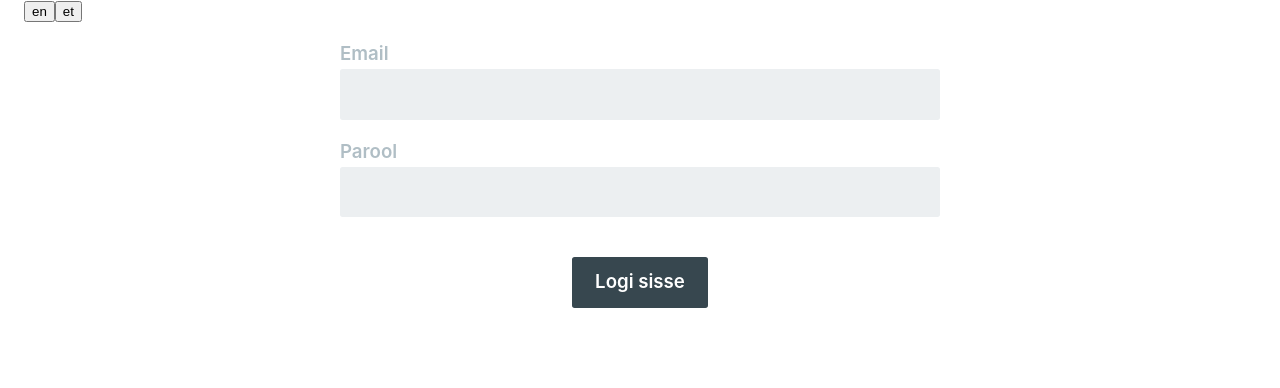
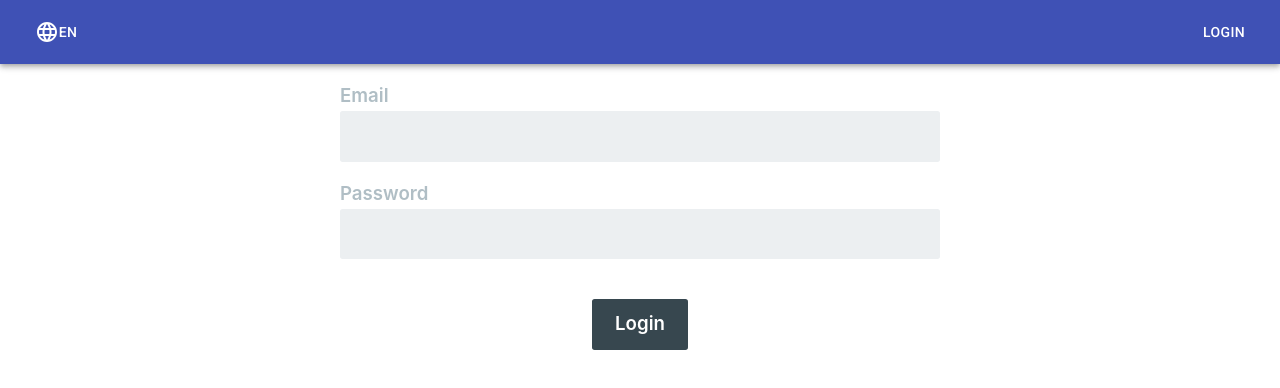
Before and after one commit to zelos-app/community-helpdesk, a React (Create React App) app in the folder front/: page /auth/login in a window 1280 px wide. Shown: the top 388 px of the page. Built offline with nearby package versions, Linux system fonts and the light colour scheme.

Commit message:
Add AppBar (#47)

```diff
--- a/front/src/App.js
+++ b/front/src/App.js
@@ -1,8 +1,16 @@
-import React, { useState, useEffect } from "react";
+import React, { useState, useEffect, useContext } from "react";
 import { ThemeProvider } from "styled-components";
-import { IntlProvider } from "react-intl";
+import { IntlProvider, FormattedMessage } from "react-intl";
 import Container from "@material-ui/core/Container";
+import AppBar from "@material-ui/core/AppBar";
+import Toolbar from "@material-ui/core/Toolbar";
+import Menu from "@material-ui/core/Menu";
+import Button from "@material-ui/core/Button";
+import MenuItem from "@material-ui/core/MenuItem";
+import LanguageIcon from "@material-ui/icons/Language";
 import Router from "./Router";
+import { Link } from "react-router-dom";
+import { isLoggedIn, logout, LoggedInContext } from "./utils/auth";
 import "./main.scss";
 
 // Styles
@@ -15,7 +23,7 @@ import translations_et from "./translations/et.json";
 
 // i18 configs
 const i18nConfig = {
-  defaultLocale: "et",
+  defaultLocale: "en",
   messages: {
     en: translations_en,
     et: translations_et,
@@ -30,6 +38,18 @@ export default () => {
     document.documentElement.lang = lang;
   };
 
+  const [anchorEl, setAnchorEl] = React.useState(null);
+
+  const handleClick = (event) => {
+    setAnchorEl(event.currentTarget);
+  };
+
+  const handleClose = () => {
+    setAnchorEl(null);
+  };
+
+  const [isLogged, setLogged] = useState(isLoggedIn());
+
   return (
     <IntlProvider
       locale={locale}
@@ -37,17 +57,68 @@ export default () => {
       messages={i18nConfig.messages[locale]}
     >
       <ThemeProvider theme={{ ...lightTheme, ...variables }}>
-        {/* Include global styles */}
-        <GlobalStyles />
-        <Container maxWidth="xl">
-
-          {/* Change language */}
-          <button onClick={() => selectLanguage("en")}>en</button>
-          <button onClick={() => selectLanguage("et")}>et</button>
-
-          {/* Routes */}
-          <Router />
-        </Container>
+        <LoggedInContext.Provider value={{ data: isLogged, set: setLogged }}>
+          {/* Include global styles */}
+          <GlobalStyles />
+          <AppBar position="static">
+            <Toolbar>
+              <Button
+                aria-controls="langmenu"
+                aria-haspopup="true"
+                onClick={handleClick}
+                color="inherit"
+              >
+                <LanguageIcon />
+                {locale.toUpperCase()}
+              </Button>
+              <Menu
+                id="langmenu"
+                anchorEl={anchorEl}
+                open={Boolean(anchorEl)}
+                onClose={handleClose}
+                keepMounted
+              >
+                <MenuItem
+                  onClick={() => {
+                    handleClose();
+                    selectLanguage("en");
+                  }}
+                >
+                  English
+                </MenuItem>
+                <MenuItem
+                  onClick={() => {
+                    handleClose();
+                    selectLanguage("et");
+                  }}
+                >
+                  Eesti
+                </MenuItem>
+              </Menu>
+              <div style={{ flex: "1 1 auto" }} />
+              {isLogged ? (
+                <Button
+                  color="inherit"
+                  onClick={() => {
+                    logout();
+                    setLogged(false);
+                  }}
+                >
+                  <FormattedMessage id="log_out" />
+                </Button>
+              ) : (
+                <Link to="/auth">
+                  <Button color="inherit">
+                    <FormattedMessage id="login" />
+                  </Button>
+                </Link>
+              )}
+            </Toolbar>
+          </AppBar>
+          <Container maxWidth="xl">
+            <Router />
+          </Container>
+        </LoggedInContext.Provider>
       </ThemeProvider>
     </IntlProvider>
   );
--- a/front/src/routes/Auth/Login.js
+++ b/front/src/routes/Auth/Login.js
@@ -1,11 +1,12 @@
 import isEmail from "isemail";
-import React from "react";
+import React, { useContext } from "react";
 import { Formik } from "formik";
-import { login } from "../../utils/auth";
+import { login, LoggedInContext } from "../../utils/auth";
 import CustomButton from "../../components/CustomButton/CustomButton";
 import CustomInput from "../../components/CustomInput/CustomInput";
 
 export default function Login() {
+  const { set } = useContext(LoggedInContext);
   return (
     <div className="auth-children">
       <div className="auth-children-wrapper">
@@ -27,8 +28,12 @@ export default function Login() {
             return errors;
           }}
           onSubmit={async (values, formik) => {
-            await login(values.email, values.password);
-            formik.setSubmitting(false);
+            try {
+              await login(values.email, values.password);
+              set(true);
+            } finally {
+              formik.setSubmitting(false);
+            }
           }}
         >
           {(props) => (
--- a/front/src/translations/en.json
+++ b/front/src/translations/en.json
@@ -40,6 +40,7 @@
   "modal.reject.description": "Reject this help request.",
   "modal.resolve.description": "Mark this help request as resolved.",
   "or": "or",
+  "log_out": "Log out",
   "settings.modal.ticket.approved.message": "Thank you, the ticket has been approved and a task has been created in your Zelos workspace.",
   "settings.modal.ticket.approved.button.text": "Thank you"
 }
--- a/front/src/translations/et.json
+++ b/front/src/translations/et.json
@@ -40,6 +40,7 @@
   "modal.reject.description": "Reject description",
   "modal.resolve.description": "Resolve description",
   "or": "või",
+  "log_out": "Logi välja",
   "settings.modal.ticket.approved.message": "Aitäh, sinu pilet on kinnitatud ja toiming on tehtud Zelos keskkonda.",
   "settings.modal.ticket.approved.button.text": "Aitäh"
 }
--- a/front/src/utils/auth.js
+++ b/front/src/utils/auth.js
@@ -1,8 +1,8 @@
+import { useState, createContext } from "react";
 import history from "./history";
 import axios from "./axios";
 
 export const login = async (email, password) => {
-  try {
   const res = await axios.post("/api/auth/login", {
     email,
     password,
@@ -14,9 +14,6 @@ export const login = async (email, password) => {
   localStorage.setItem("jwtExpires", exp);
 
   history.push("/dashboard");
-  } catch (e) {
-    alert(e.message);
-  }
 };
 
 export const logout = () => {
@@ -29,3 +26,8 @@ export const logout = () => {
 export const isLoggedIn = () => {
   return !!localStorage.getItem("jwtToken");
 };
+
+export const LoggedInContext = createContext({
+  data: isLoggedIn(),
+  set: () => {},
+});
--- a/front/src/utils/axios.js
+++ b/front/src/utils/axios.js
@@ -23,6 +23,7 @@ instance.interceptors.response.use(
   ({ response }) => {
     if (response.status >= 400) {
       logout();
+      throw new Error(response.data);
     }
     return response;
   }
```
Lines whose indentation alone changed are shown as unchanged.
